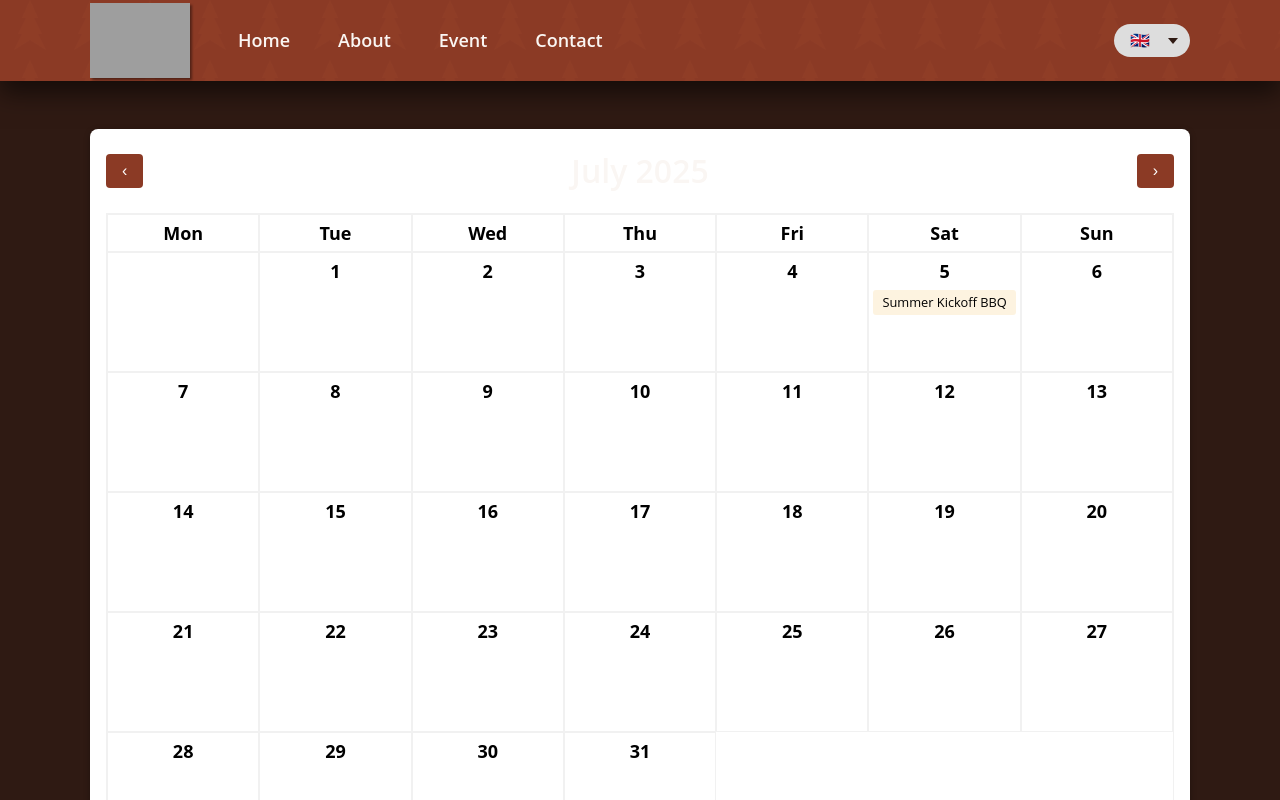
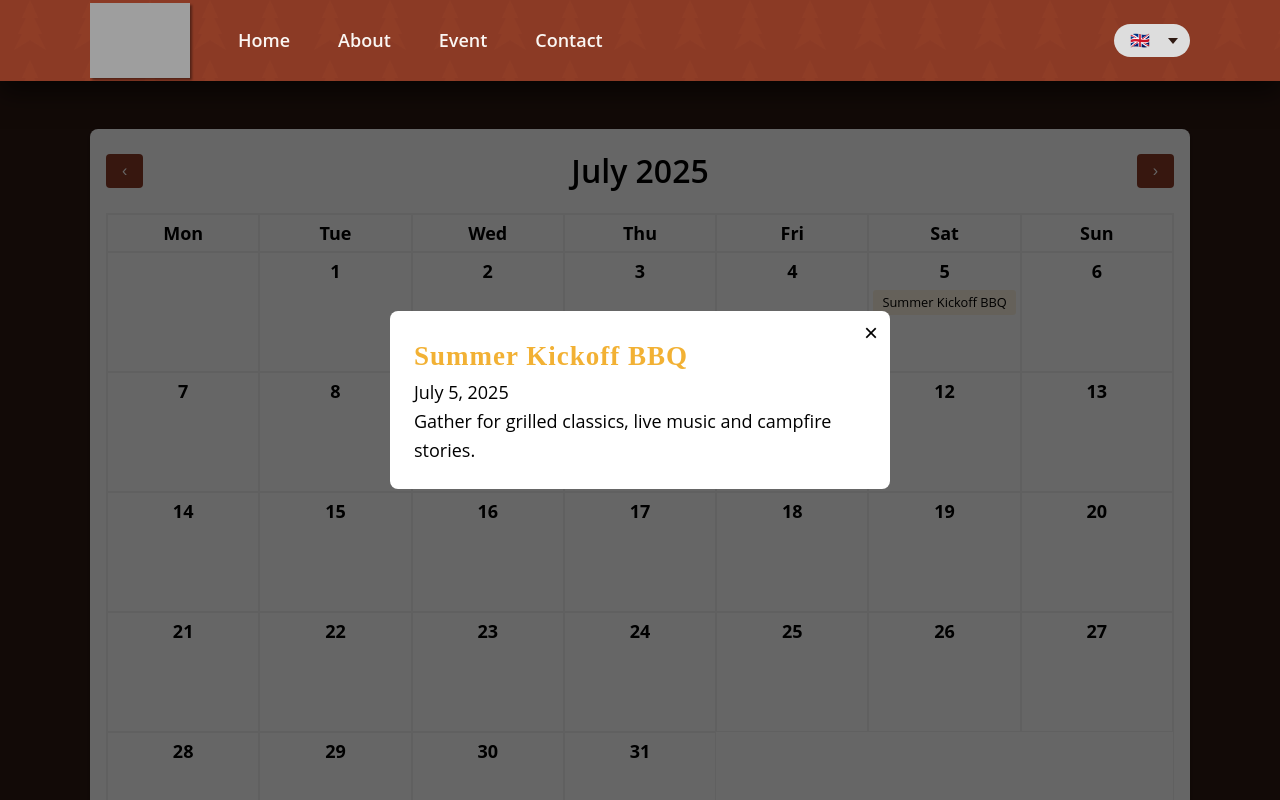
Before and after one commit to COMPANYNAMEHERE/campeggio, a website built with Vite: page src/pages/en/events.html in a window 1280 px wide. Both pictures are taken after a click on the element "Summer Kickoff BBQ". Shown: the top 800 px of the page. Built offline with nearby package versions, Linux system fonts and the light colour scheme; grey boxes are pictures that could not be loaded; files whose address does not match are found by name.

Commit message:
Add modal popups and adjust calendar spacing

```diff
--- a/src/pages/en/events.html
+++ b/src/pages/en/events.html
@@ -14,6 +14,14 @@
     <div id="calendar" class="calendar-container"></div>
     <h1 data-key="upcomingEvents">Upcoming Events</h1>
     <section id="events-list" class="events-list"></section>
+    <div id="event-modal" class="modal hidden">
+      <div class="modal-content">
+        <button class="close-button">&times;</button>
+        <h2 id="modal-title"></h2>
+        <p id="modal-date"></p>
+        <p id="modal-desc"></p>
+      </div>
+    </div>
   </main>
   <!-- Dynamic footer -->
   <div id="footer-placeholder"></div>
--- a/src/pages/styles/events.css
+++ b/src/pages/styles/events.css
@@ -1,7 +1,7 @@
 /* ========= Simple Calendar Styles ========= */
 .calendar-container {
   width: min(90vw, 1100px);
-  margin: 3rem auto;
+  margin: 3rem auto 4rem;
   background: #fff;
   padding: 1rem;
   border-radius: 8px;
@@ -18,6 +18,7 @@
 .month-year{
   font-size: 2rem;
   font-weight: 600;
+  color: #000;
 }
 
 .nav-button{
@@ -87,9 +88,43 @@
 }
 
 .events-list {
-  margin-top: 2rem;
+  margin-top: 1rem;
 }
 
 .events-list article + article {
   margin-top: 1rem;
 }
+
+/* ========= Modal Styles ========= */
+.modal {
+  position: fixed;
+  inset: 0;
+  background: rgba(0,0,0,0.6);
+  display: flex;
+  align-items: center;
+  justify-content: center;
+  z-index: 1000;
+}
+
+.modal.hidden {
+  display: none;
+}
+
+.modal-content {
+  position: relative;
+  background: #fff;
+  color: #000;
+  padding: 1.5rem;
+  border-radius: 8px;
+  width: min(90vw, 500px);
+}
+
+.close-button {
+  position: absolute;
+  top: .5rem;
+  right: .75rem;
+  background: none;
+  border: none;
+  font-size: 1.5rem;
+  cursor: pointer;
+}
--- a/src/scripts/events.js
+++ b/src/scripts/events.js
@@ -1,6 +1,11 @@
 document.addEventListener('DOMContentLoaded', () => {
   const container = document.getElementById('calendar');
   if (!container) return;
+  const modal = document.getElementById('event-modal');
+  const modalTitle = document.getElementById('modal-title');
+  const modalDate = document.getElementById('modal-date');
+  const modalDesc = document.getElementById('modal-desc');
+  const closeBtn = document.querySelector('.close-button');
 
   const langMatch = window.location.pathname.match(/\/(en|it|nl)(?=\/|$)/);
   const lang = langMatch ? langMatch[1] : 'en';
@@ -53,6 +58,24 @@ document.addEventListener('DOMContentLoaded', () => {
   current.setDate(1);
   const today = new Date();
 
+  function openModal(info) {
+    if (!modal) return;
+    const d = new Date(info.date);
+    modalTitle.textContent = info.title;
+    modalDate.textContent = d.toLocaleDateString(lang, { day: 'numeric', month: 'long', year: 'numeric' });
+    modalDesc.textContent = info.desc;
+    modal.classList.remove('hidden');
+  }
+
+  if (closeBtn) {
+    closeBtn.addEventListener('click', () => modal.classList.add('hidden'));
+  }
+  if (modal) {
+    modal.addEventListener('click', ev => {
+      if (ev.target === modal) modal.classList.add('hidden');
+    });
+  }
+
   function render() {
     const year = current.getFullYear();
     const month = current.getMonth();
@@ -94,13 +117,23 @@ document.addEventListener('DOMContentLoaded', () => {
       const dayEvents = events.filter(e => e.date === iso);
       let cellHtml = `<span class="date-number">${day}</span>`;
       dayEvents.forEach(e => {
-        cellHtml += `<div class="event">${e.titles[lang]}</div>`;
+        cellHtml += `<div class="event" data-date="${e.date}" data-title="${e.titles[lang]}" data-desc="${e.descriptions[lang]}">${e.titles[lang]}</div>`;
       });
       html += `<div class="${classes}">${cellHtml}</div>`;
       day++;
     }
     html += '</div>';
     container.innerHTML = html;
+
+    container.querySelectorAll('.event').forEach(el => {
+      el.addEventListener('click', () => {
+        openModal({
+          date: el.dataset.date,
+          title: el.dataset.title,
+          desc: el.dataset.desc
+        });
+      });
+    });
 
     document.getElementById('prev-month').addEventListener('click', () => {
       current.setMonth(current.getMonth() - 1);
@@ -121,9 +154,18 @@ document.addEventListener('DOMContentLoaded', () => {
     upcoming.forEach(e => {
       const d = new Date(e.date);
       const dateStr = d.toLocaleDateString(lang, { day: 'numeric', month: 'long', year: 'numeric' });
-      html += `<article><h2>${dateStr} – ${e.titles[lang]}</h2><p>${e.descriptions[lang]}</p></article>`;
+      html += `<article class="event-item" data-date="${e.date}" data-title="${e.titles[lang]}" data-desc="${e.descriptions[lang]}"><h2>${dateStr} – ${e.titles[lang]}</h2><p>${e.descriptions[lang]}</p></article>`;
     });
     listEl.innerHTML = html;
+    listEl.querySelectorAll('.event-item').forEach(el => {
+      el.addEventListener('click', () => {
+        openModal({
+          date: el.dataset.date,
+          title: el.dataset.title,
+          desc: el.dataset.desc
+        });
+      });
+    });
   }
 
   render();
```
Also changed, not shown: src/pages/it/events.html (+8 -0 lines), src/pages/nl/events.html (+8 -0 lines).
